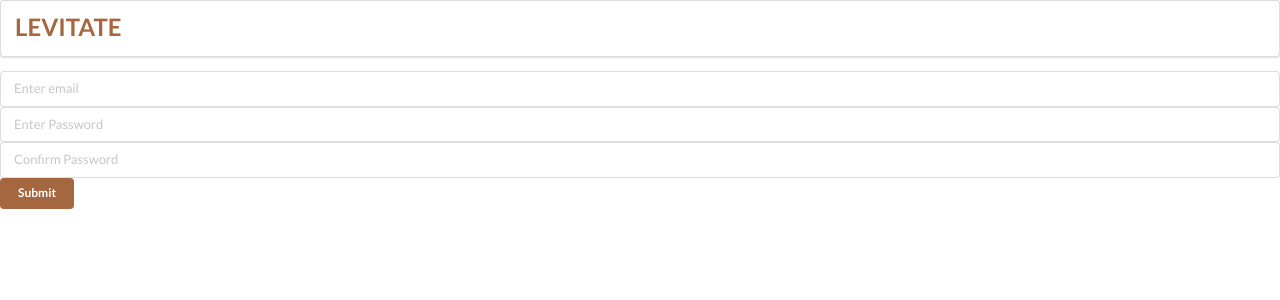
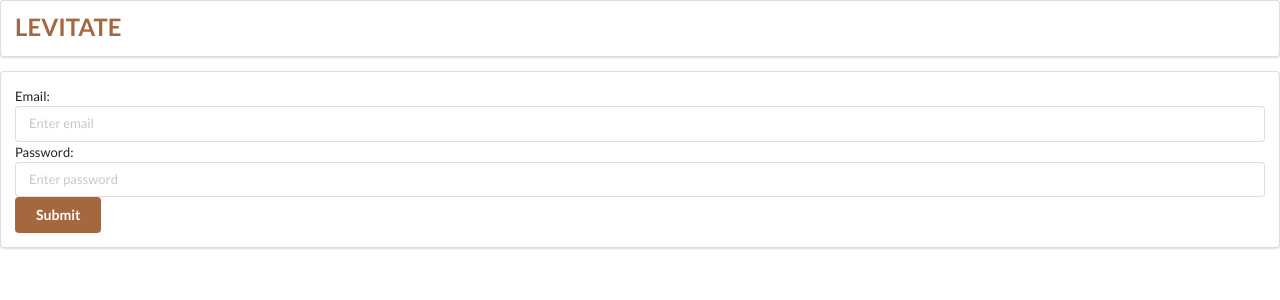
Before and after one commit to ogada-otieno/levitate, a React (Create React App) app: page / in a window 1280 px wide. Shown: the top 300 px of the page. Built offline with nearby package versions, Linux system fonts and the light colour scheme.

Commit message:
Added local storage user email and password authentication.

```diff
--- a/db.json
+++ /dev/null
@@ -1,19 +0,0 @@
-{
-  "posts": [
-    {
-      "id": 1,
-      "title": "json-server",
-      "author": "typicode"
-    }
-  ],
-  "comments": [
-    {
-      "id": 1,
-      "body": "some comment",
-      "postId": 1
-    }
-  ],
-  "profile": {
-    "name": "typicode"
-  }
-}
--- a/src/App.js
+++ b/src/App.js
@@ -12,8 +12,8 @@
 function App() {
   return (
     <div>
-      {/* <LoginValidation/> */}
-      <SignUpValidation/>
+      <LoginValidation/>
+      {/* <SignUpValidation/> */}
 
     </div>
   )
--- a/src/components/Validation/LoginForm.js
+++ b/src/components/Validation/LoginForm.js
@@ -14,7 +14,14 @@
     } else if (!/^[^\s@]+@[^\s@]+.[^\s@]+$/.test(email)) {
       setValidationError("Invalid email format");
     } else {
-      // submit form
+      const storedEmail = localStorage.getItem("email")
+      const storedPassword = localStorage.getItem("password")
+
+      if (email === storedEmail && password === storedPassword) {
+        console.log(`${storedEmail} is authorised`);
+      } else {
+        console.log("Not authorised");
+      }
     }
   };
 
--- a/src/components/Validation/SignUpForm.js
+++ b/src/components/Validation/SignUpForm.js
@@ -1,6 +1,7 @@
 import React, { useState } from "react";
 
 function SignUpForm() {
+  const db = require("./db.json");
   const [email, setEmail] = useState("");
   const [password, setPassword] = useState("");
   const [confirmPassword, setConfirmPassword] = useState("");
@@ -17,7 +18,21 @@
     } else if (!/^[^\s@]+@[^\s@]+.[^\s@]+$/.test(email)) {
       setValidationError("Invalid email format");
     } else {
-      // submit form
+      const registeredUser = {
+        id: Math.random() * 1000000000,
+        email: email,
+        password: password,
+      };
+
+      db.users.unshift(registeredUser);
+
+      db.users.map((user) => {
+        localStorage.setItem("id", user.id);
+        localStorage.setItem("email", user.email);
+        localStorage.setItem("password", user.password);
+      });
+
+      console.log(localStorage.getItem("email"));
     }
   };
 
@@ -36,7 +51,8 @@
           onChange={(e) => setPassword(e.target.value)}
           type="password"
           class="field"
-        ></input><br/>
+        ></input>
+        <br />
         <input
           placeholder="Confirm Password"
           value={confirmPassword}
@@ -44,9 +60,9 @@
           type="password"
           class="field"
         ></input>
-        <button type="submit"
-        className = "ui tiny brown button"
-        >Submit</button>
+        <button type="submit" className="ui tiny brown button">
+          Submit
+        </button>
       </form>
       {validationError && <p>{validationError}</p>}
     </div>
--- /dev/null
+++ b/src/components/Validation/db.json
@@ -0,0 +1,14 @@
+{
+  "users": [
+    {
+      "id": 1,
+      "email": "user@email.com",
+      "password": "password"
+    },
+    {
+      "id": 2,
+      "email": "user2@email.com",
+      "password": "password"
+    }
+  ]
+}
```
